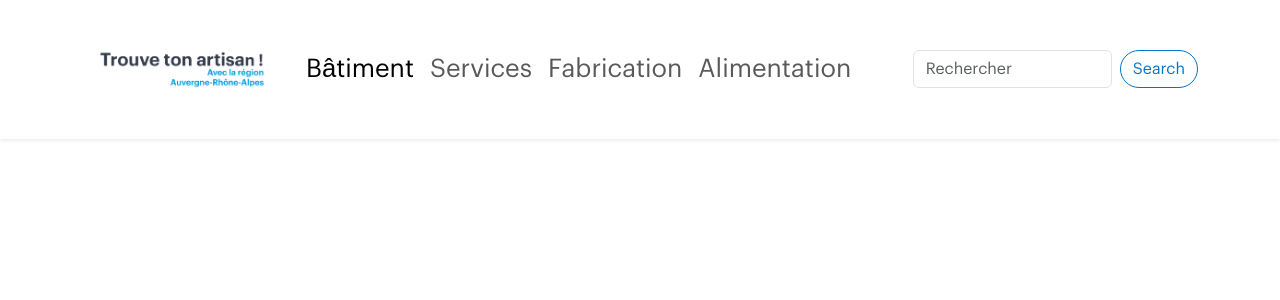
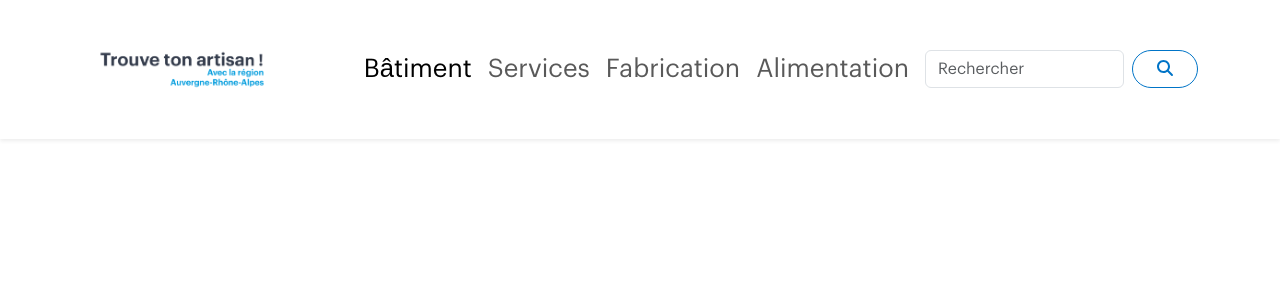
Before and after one commit to HugoMelin/Projet_CEF_Trouve-ton-artisan_Angular, an Angular app: page / in a window 1280 px wide. Shown: the top 300 px of the page. Built offline with nearby package versions, Linux system fonts and the light colour scheme.

Commit message:
Changes in header

```diff
--- a/src/app/components/header/header.component.html
+++ b/src/app/components/header/header.component.html
@@ -7,8 +7,8 @@
           <button class="navbar-toggler" type="button" data-bs-toggle="collapse" data-bs-target="#navbarTogglerDemo02" aria-controls="navbarTogglerDemo02" aria-expanded="false" aria-label="Toggle navigation">
             <span class="navbar-toggler-icon"></span>
           </button>
-          <div class="collapse navbar-collapse" id="navbarTogglerDemo02">
-            <ul class="navbar-nav me-auto mb-2 mb-lg-0">
+          <div class="collapse navbar-collapse justify-content-end gap-2" id="navbarTogglerDemo02">
+            <ul class="navbar-nav mb-2 mb-lg-0 text-end">
               <li class="nav-item">
                 <a class="nav-link active" aria-current="page" href="#">Bâtiment</a>
               </li>
@@ -25,7 +25,7 @@
             <form class="d-flex" role="search">
               <label for="search-input" class="d-none">Rechercher</label>
               <input class="form-control me-2" id="search-input" placeholder="Rechercher" aria-label="Search" type="search" required="required" aria-required="true">
-              <button class="btn btn-outline-primary" type="submit">Search</button>
+              <button class="btn btn-outline-primary px-4" type="submit"><fa-icon [icon]="faMagnifyingGlass"></fa-icon></button>
             </form>
           </div>
         </div>
--- a/src/app/components/header/header.component.ts
+++ b/src/app/components/header/header.component.ts
@@ -1,7 +1,7 @@
 import { Component } from '@angular/core';
 import { RouterLink } from '@angular/router';
 import { FontAwesomeModule } from '@fortawesome/angular-fontawesome';
-
+import { faMagnifyingGlass } from '@fortawesome/free-solid-svg-icons';
 
 @Component({
   selector: 'app-header',
@@ -11,4 +11,5 @@ import { FontAwesomeModule } from '@fortawesome/angular-fontawesome';
   styleUrl: './header.component.scss'
 })
 export class HeaderComponent {
+  faMagnifyingGlass = faMagnifyingGlass
 }
```
